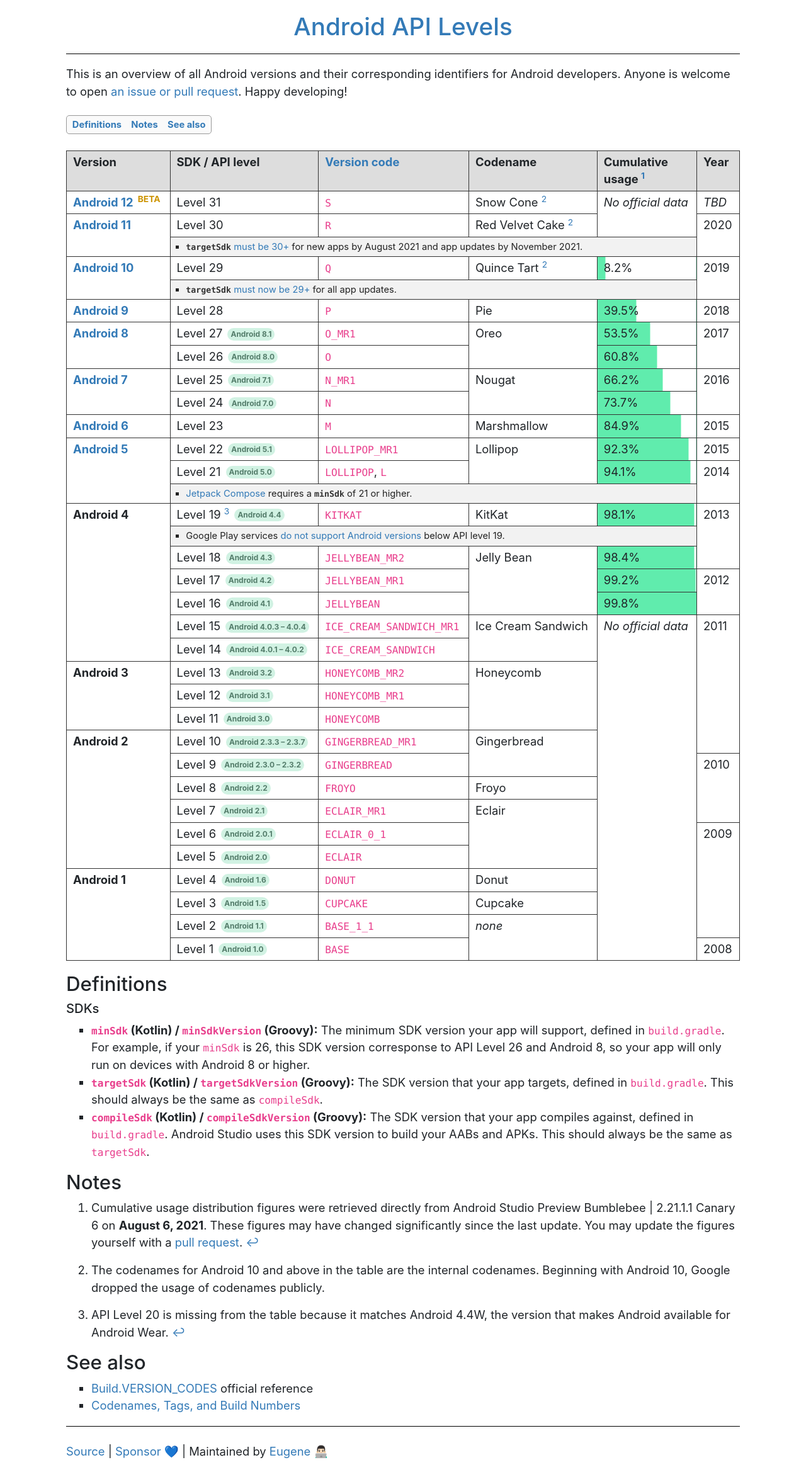
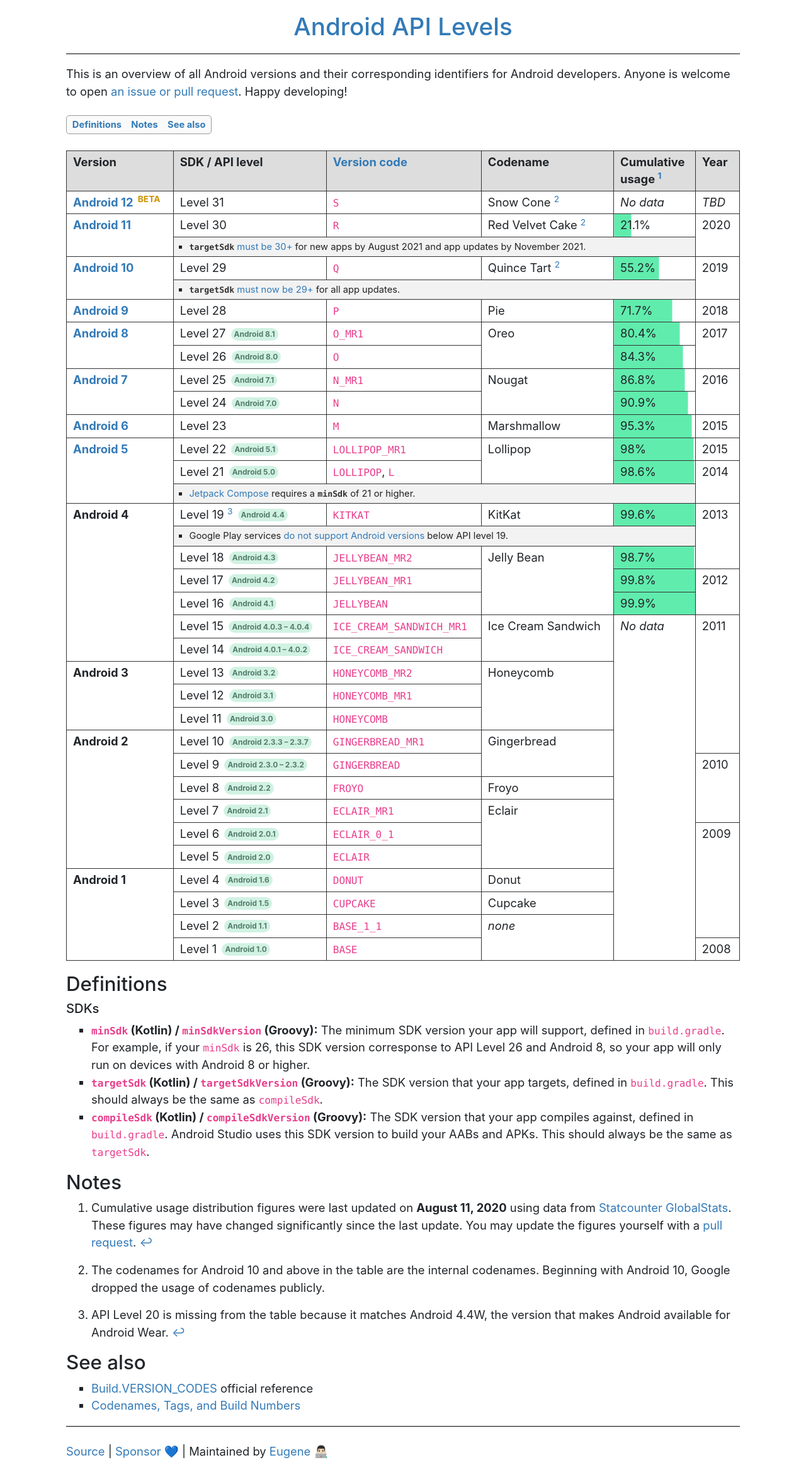
Before and after one commit to ebelinski/apilevels, a Jekyll site: the page built from index.md, in a window 1280 px wide. Shown: the whole page at 63% size. Built offline with Jekyll 4.4.1, drawn with Linux system fonts in a browser that asks for light colours; comment, search, counter and statistics services are not loaded.

Commit message:
Switched from Google to StatCounter for usage statis.

```diff
--- a/index.md
+++ b/index.md
@@ -33,7 +33,7 @@
       Snow Cone
       <sup id="fnref:2"><a href="#fn:2" class="footnote">2</a></sup>
     </td>
-    <td rowspan="2"><i>No official data</i></td>
+    <td><i>No data</i></td>
     <td><i>TBD</i></td>
   </tr>
   <tr>
@@ -46,6 +46,7 @@
       Red Velvet Cake
       <sup id="fnref:2"><a href="#fn:2" class="footnote">2</a></sup>
     </td>
+    {% include progress-cell.html percentage=21.1 %}
     <td rowspan="2">2020</td>
   </tr>
   <tr class="table-notes"><td colspan="4">
@@ -63,7 +64,7 @@
       Quince Tart
       <sup id="fnref:2"><a href="#fn:2" class="footnote">2</a></sup>
     </td>
-    {% include progress-cell.html percentage=8.2 %}
+    {% include progress-cell.html percentage=55.2 %}
     <td rowspan="2">2019</td>
   </tr>
   <tr class="table-notes"><td colspan="4">
@@ -78,7 +79,7 @@
     <td>Level 28</td>
     <td><code>P</code></td>
     <td>Pie</td>
-    {% include progress-cell.html percentage=39.5 %}
+    {% include progress-cell.html percentage=71.7 %}
     <td>2018</td>
   </tr>
   <tr>
@@ -88,13 +89,13 @@
     <td>Level 27 <span class="subversion">Android 8.1</span></td>
     <td><code>O_MR1</code></td>
     <td rowspan="2">Oreo</td>
-    {% include progress-cell.html percentage=53.5 %}
+    {% include progress-cell.html percentage=80.4 %}
     <td rowspan="2">2017</td>
   </tr>
   <tr>
     <td>Level 26 <span class="subversion">Android 8.0</span></td>
     <td><code>O</code></td>
-    {% include progress-cell.html percentage=60.8 %}
+    {% include progress-cell.html percentage=84.3 %}
   </tr>
   <tr>
     <td rowspan="2">
@@ -103,13 +104,13 @@
     <td>Level 25 <span class="subversion">Android 7.1</span></td>
     <td><code>N_MR1</code></td>
     <td rowspan="2">Nougat</td>
-    {% include progress-cell.html percentage=66.2 %}
+    {% include progress-cell.html percentage=86.8 %}
     <td rowspan="2">2016</td>
   </tr>
   <tr>
     <td>Level 24 <span class="subversion">Android 7.0</span></td>
     <td><code>N</code></td>
-    {% include progress-cell.html percentage=73.7 %}
+    {% include progress-cell.html percentage=90.9 %}
   </tr>
   <tr>
     <td>
@@ -118,7 +119,7 @@
     <td>Level 23</td>
     <td><code>M</code></td>
     <td>Marshmallow</td>
-    {% include progress-cell.html percentage=84.9 %}
+    {% include progress-cell.html percentage=95.3 %}
     <td>2015</td>
   </tr>
   <tr>
@@ -128,13 +129,13 @@
     <td>Level 22 <span class="subversion">Android 5.1</span></td>
     <td><code>LOLLIPOP_MR1</code></td>
     <td rowspan="2">Lollipop</td>
-    {% include progress-cell.html percentage=92.3 %}
+    {% include progress-cell.html percentage=98 %}
     <td>2015</td>
   </tr>
   <tr>
     <td>Level 21 <span class="subversion">Android 5.0</span></td>
     <td><code>LOLLIPOP</code>, <code>L</code></td>
-    {% include progress-cell.html percentage=94.1 %}
+    {% include progress-cell.html percentage=98.6 %}
     <td rowspan="2">2014</td>
   </tr>
   <tr class="table-notes"><td colspan="4">
@@ -150,7 +151,7 @@
     </td>
     <td><code>KITKAT</code></td>
     <td>KitKat</td>
-    {% include progress-cell.html percentage=98.1 %}
+    {% include progress-cell.html percentage=99.6 %}
     <td rowspan="3">2013</td>
   </tr>
   <tr class="table-notes"><td colspan="4">
@@ -162,24 +163,24 @@
     <td>Level 18 <span class="subversion">Android 4.3</span></td>
     <td><code>JELLYBEAN_MR2</code></td>
     <td rowspan="3">Jelly Bean</td>
-    {% include progress-cell.html percentage=98.4 %}
+    {% include progress-cell.html percentage=98.7 %}
   </tr>
   <tr>
     <td>Level 17 <span class="subversion">Android 4.2</span></td>
     <td><code>JELLYBEAN_MR1</code></td>
-    {% include progress-cell.html percentage=99.2 %}
+    {% include progress-cell.html percentage=99.8 %}
     <td rowspan="2">2012</td>
   </tr>
   <tr>
     <td>Level 16 <span class="subversion">Android 4.1</span></td>
     <td><code>JELLYBEAN</code></td>
-    {% include progress-cell.html percentage=99.8 %}
+    {% include progress-cell.html percentage=99.9 %}
   </tr>
   <tr>
     <td>Level 15 <span class="subversion">Android 4.0.3 – 4.0.4</span></td>
     <td><code>ICE_CREAM_SANDWICH_MR1</code></td>
     <td rowspan="2">Ice Cream Sandwich</td>
-    <td rowspan="15"><i>No official data</i></td>
+    <td rowspan="15"><i>No data</i></td>
     <td rowspan="6">2011</td>
   </tr>
   <tr>
@@ -266,7 +267,7 @@
 <div class="footnotes">
   <ol>
     <li id="fn:1">
-      <p>Cumulative usage distribution figures were retrieved directly from Android Studio Preview Bumblebee | 2.21.1.1 Canary 6 on <b>August 6, 2021</b>. These figures may have changed significantly since the last update. You may update the figures yourself with a <a href="https://github.com/ebelinski/apilevels">pull request</a>. <a href="#fnref:1" class="reversefootnote">↩</a></p>
+      <p>Cumulative usage distribution figures were last updated on <b>August 11, 2020</b> using data from <a href="https://gs.statcounter.com/android-version-market-share/mobile-tablet/worldwide">Statcounter GlobalStats</a>. These figures may have changed significantly since the last update. You may update the figures yourself with a <a href="https://github.com/ebelinski/apilevels">pull request</a>. <a href="#fnref:1" class="reversefootnote">↩</a></p>
     </li>
     <li id="fn:2">
       <p>The codenames for Android 10 and above in the table are the internal codenames. Beginning with Android 10, Google dropped the usage of codenames publicly.</p>
```
